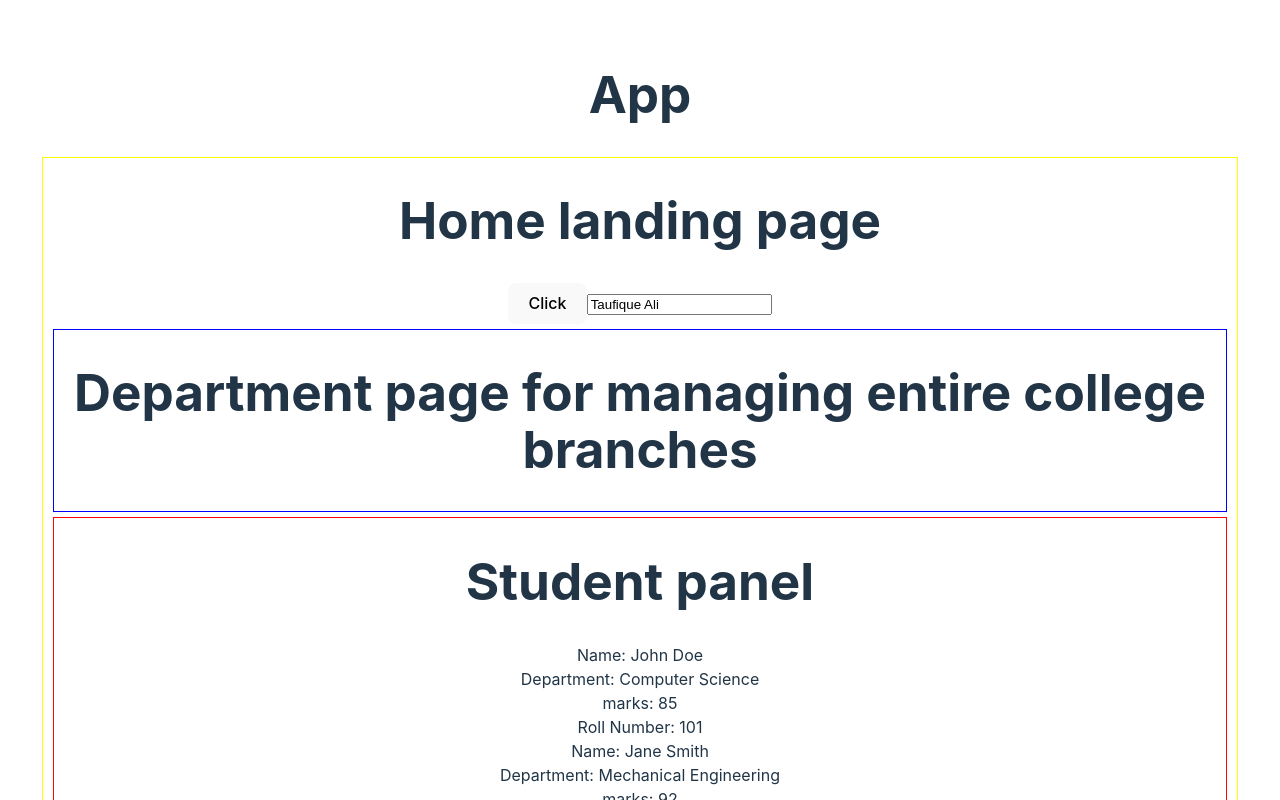
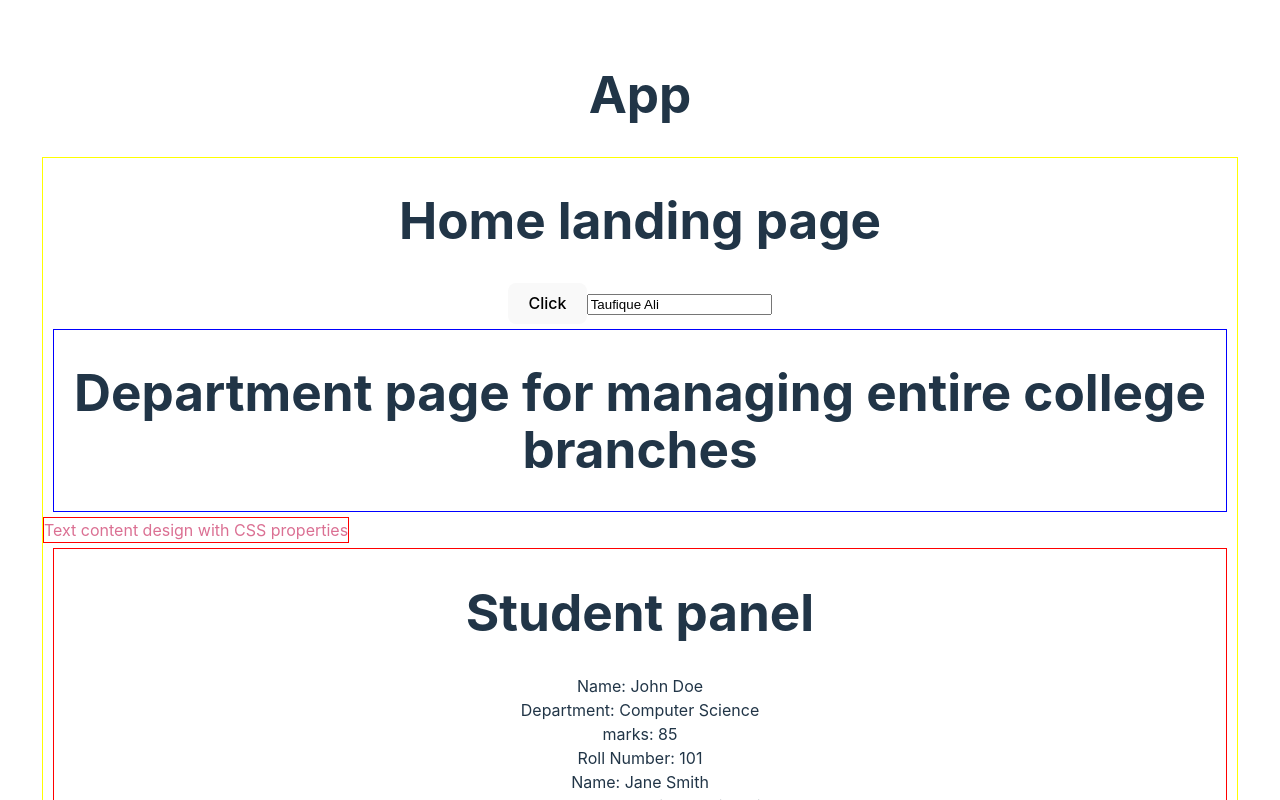
Before and after one commit to taufique100/React-with-Typescript, a React (Vite) app: page / in a window 1280 px wide. Shown: the top 800 px of the page. Built offline with nearby package versions, Linux system fonts and the light colour scheme.

Commit message:
optimize props in single files

```diff
--- a/src/Components/About/Button.tsx
+++ b/src/Components/About/Button.tsx
@@ -1,9 +1,7 @@
 import React from 'react'
 import Input from './Input'
 
-type buttonProps={
-    handleClick:(event: React.MouseEvent<HTMLButtonElement>)=>void
-}
+import { buttonProps } from './about.types'
 
 export default function Button(props:buttonProps) {
 
--- /dev/null
+++ b/src/Components/About/Container.tsx
@@ -0,0 +1,11 @@
+import React from 'react'
+import { ContainerProps } from './about.types'
+
+export default function Container({style}: ContainerProps) {
+  return (
+    // <div style={{border:'1px solid red', color:'pink'}}>
+    <div style={style}>
+      Text content design with CSS properties
+    </div>
+  )
+}
--- a/src/Components/About/Description.tsx
+++ b/src/Components/About/Description.tsx
@@ -1,15 +1,12 @@
 import React from 'react'
 import Oscar from './Oscar'
+import { descriptionProps } from './about.types'
 
-type descriptionProps={
-    children: string
-}
-
-export default function Description(props:descriptionProps) {
+export default function Description({children}:descriptionProps) {
   return (
     <>
     <Oscar>
-        <span>{props.children}</span>
+        <span>{children}</span>
     </Oscar>
     </>
   )
--- a/src/Components/About/Input.tsx
+++ b/src/Components/About/Input.tsx
@@ -1,13 +1,8 @@
 import React from 'react'
+import { InputProps } from './about.types'
 
-
-type InputProps={
-    value:string,
-    handleChange: (event: React.ChangeEvent<HTMLInputElement>)=> void
-}
-
-export default function Input(props:InputProps) {
+export default function Input({value, handleChange}:InputProps) {
   return (
-    <input value={props.value} onChange={props.handleChange} type="text" />
+    <input value={value} onChange={handleChange} type="text" />
   )
 }
--- a/src/Components/About/Oscar.tsx
+++ b/src/Components/About/Oscar.tsx
@@ -1,13 +1,10 @@
 import React from 'react'
+import { oscarProps } from './about.types'
 
-type oscarProps={
-    children: React.ReactNode
-}
-
-export default function Oscar(props:oscarProps) {
+export default function Oscar({children}:oscarProps) {
   return (
     <div>
-      {props.children}
+      {children}
     </div>
   )
 }
--- a/src/Components/Home/Home.tsx
+++ b/src/Components/Home/Home.tsx
@@ -2,6 +2,7 @@ import React from 'react'
 import Department from '../Department/Department'
 import Student from '../Student/Student'
 import Button from '../About/Button';
+import Container from '../About/Container';
 
 const studentDetails = [
     {
@@ -47,6 +48,8 @@ export default function Home() {
       <h1>Home landing page</h1>
       <Button handleClick={clickButton}/>
       <Department />
+
+      <Container style={{color:'palevioletred',width:'fit-content', textAlign:'center', border:'1px solid red'}}/>
       {/* <Student student={oneStudent} /> */}
       <Student student={studentDetails} />
     </div>
```
Also changed, not shown: src/Components/About/about.types.ts (added, +20 -0 lines).
